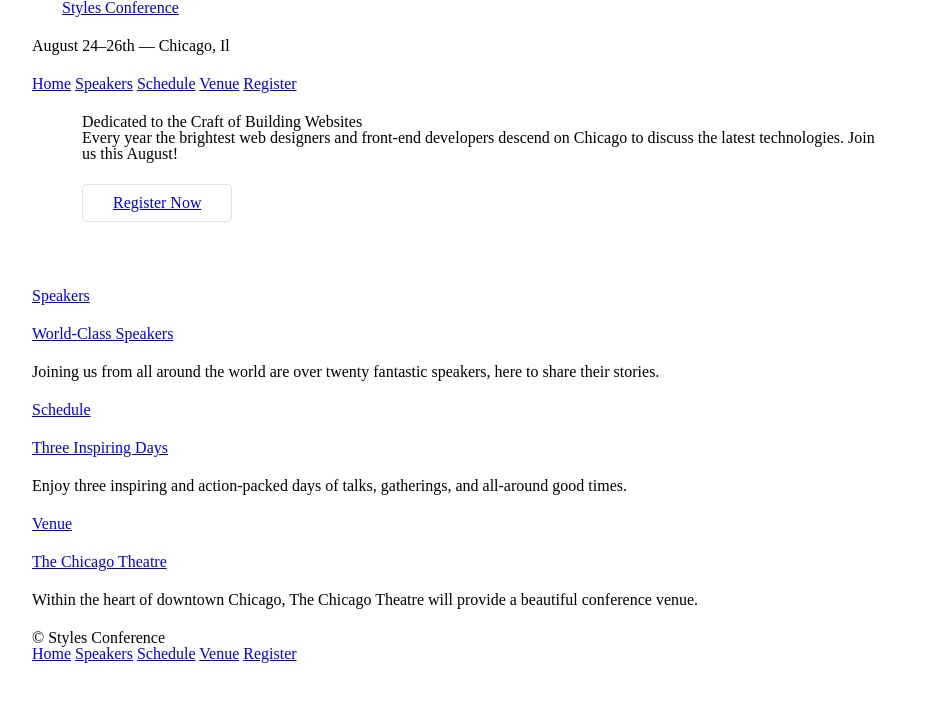
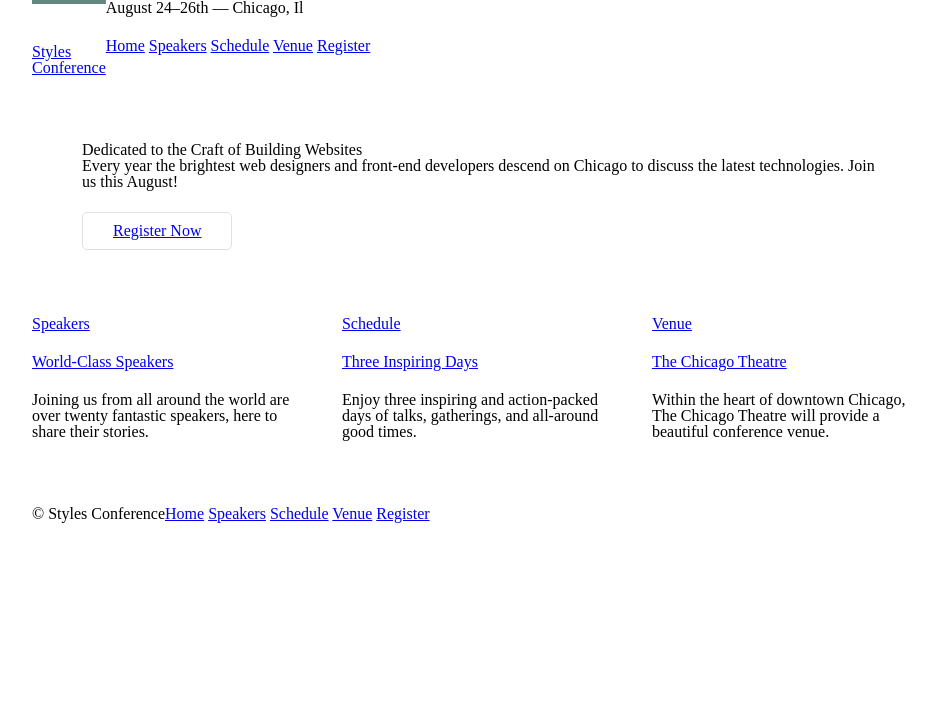
Before and after one commit to JLB222/SH-Conference, a plain HTML site: page index.html in a window 1280 px wide. Shown: the whole page, without its empty margins (158-1094 px from the left). Drawn offline with Linux system fonts and the light colour scheme.

Commit message:
Lesson 5 Complete

```diff
--- a/assets/stylesheets/styles.css
+++ b/assets/stylesheets/styles.css
@@ -34,11 +34,53 @@ time, mark, audio, video {
           box-sizing: border-box;
 }
 
+.container,
+.grid {
+  margin: 0 auto;
+  width: 960px;
+}
 .container {
-	margin: 0 auto;
-	padding-left: 30px;
-	padding-right: 30px;
-	width: 960px;
+  padding-left: 30px;
+  padding-right: 30px;
+}
+
+.col-1-3 {
+  width: 33.33%;
+}
+
+.col-2-3 {
+  width: 66.66%;
+}
+
+.col-1-3,
+.col-2-3 {
+  display: inline-block;
+  vertical-align: top;
+}
+
+.grid,
+.col-1-3,
+.col-2-3 {
+  padding-left: 15px;
+  padding-right: 15px;
+}
+
+/*
+  ========================================
+  Clearfix
+  ========================================
+*/
+.group:before,
+.group:after {
+  content: "";
+  display: table;
+}
+.group:after {
+  clear: both;
+}
+.group {
+  clear: both;
+  *zoom: 1;
 }
 
 /*
@@ -99,6 +141,30 @@ table {
 	border-spacing: 0;
 }
 
+/*
+  ========================================
+  Primary header
+  ========================================
+*/
+
+.logo {
+	border-top: 4px solid #648880;
+ 	padding: 40px 0 22px 0;
+  	float: left;
+  }
+
+/*
+  ========================================
+  Primary footer
+  ========================================
+*/
+.primary-footer {
+	padding-bottom: 44px;
+	padding-top: 44px;
+  }
+.primary-footer small {
+	float: left;
+  }
 
 /* Styles */
 /* p {
--- a/index.html
+++ b/index.html
@@ -7,10 +7,8 @@
     <link rel="stylesheet" href="assets/stylesheets/styles.css">
 </head>
 <body>
-    <header class="container">
-        <section class="container">
-            <h1><a href="index.html">Styles Conference</a></h1>
-        </section>
+    <header class="container group">
+        <h1 class="logo"><a href="index.html">Styles <br>Conference</a></h1>
         <h3>August 24&ndash;26th &mdash; Chicago, Il</h3>
         <nav>
             <a href="index.html">Home</a>
@@ -27,23 +25,30 @@
         <a class="btn btn-alt" href="register.html">Register Now</a>
     </section>
 
-    <section class="container">
+    <section class="grid">
 
-        <section>
+        <!-- Speakers -->
+        <section class="col-1-3">
             <a href="speakers.html">
                 <h5>Speakers</h5>
                 <h3>World-Class Speakers</h3>
             </a>
             <p>Joining us from all around the world are over twenty fantastic speakers, here to share their stories.</p>
-        </section>
-        <section>
+        </section><!--
+
+        Schedule
+
+     --><section class="col-1-3">
             <a href="schedule.html">
                 <h5>Schedule</h5>
                 <h3>Three Inspiring Days</h3>
             </a>
             <p>Enjoy three inspiring and action-packed days of talks, gatherings, and all-around good times.</p>
-        </section>
-        <section>
+        </section><!--
+
+        Venue
+
+     --><section class="col-1-3">
             <a href="venue.html">
                 <h5>Venue</h5>
                 <h3>The Chicago Theatre</h3>
@@ -53,7 +58,7 @@
 
     </section>
 
-    <footer class="container">
+    <footer class="primary-footer container group">
         <small>&copy; Styles Conference</small>
         <nav>
             <a href="index.html">Home</a>
```
Also changed, not shown: register.html (+4 -4 lines), schedule.html (+4 -4 lines), speakers.html (+4 -4 lines), venue.html (+4 -4 lines).
